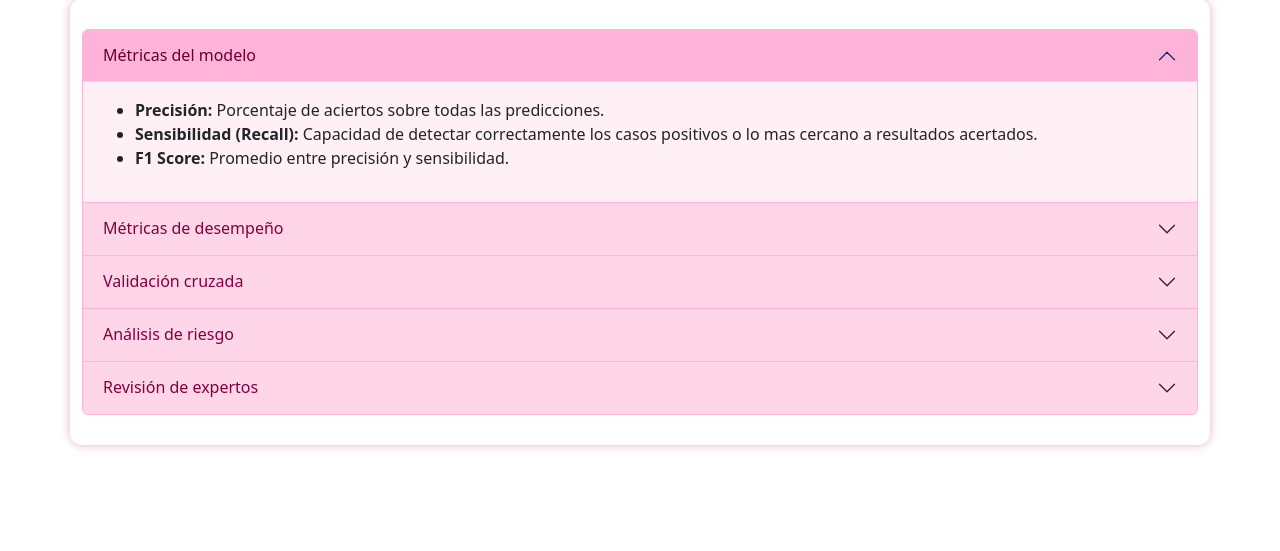
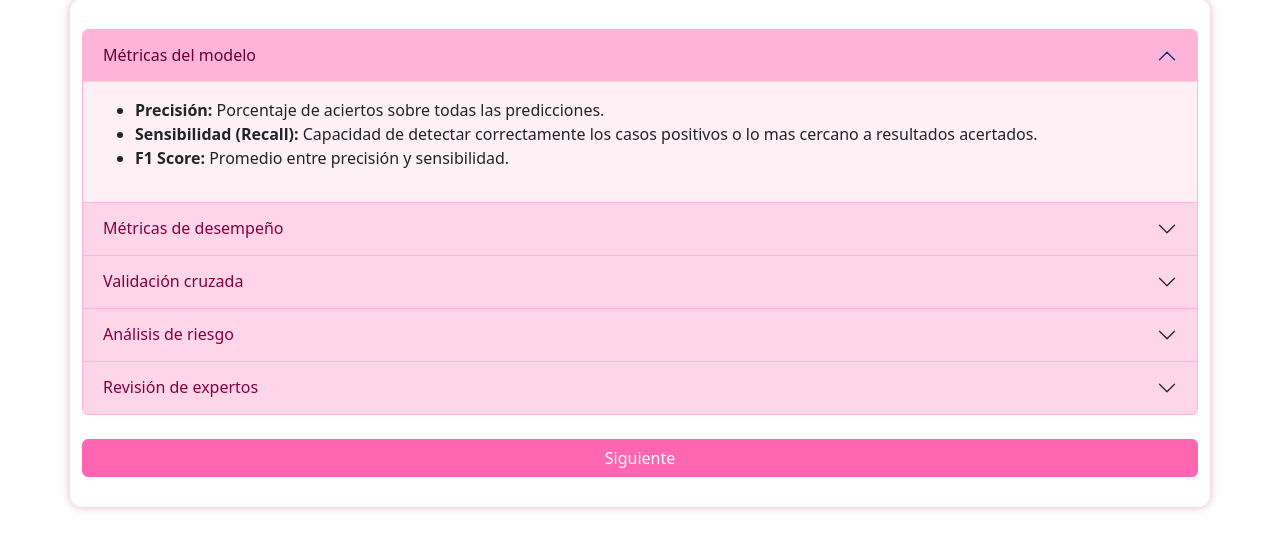
Before and after one commit to laurabauva/salud, a Flask app: template templates/estapa2.html in a window 1280 px wide. Shown: the part 201-752 px from the top of the page. Run offline with Flask 3, Linux system fonts and the light colour scheme; the template is opened without the code that fills it, so the values that code supplies are empty.

Commit message:
bootstrap
se crea boton de siguiente, y al hacer click que pase a la siguiente etapa. tambien llama a el java de bootstrap

```diff
--- a/templates/estapa2.html
+++ b/templates/estapa2.html
@@ -85,3 +85,12 @@
       </div>
 
     </div>
+
+    <div class="text-end mt-4">
+      <a href="etapa3.html"><button class="btn btn-primary">Siguiente</button></a>
+    </div>
+  </main>
+
+  <script src="https://cdn.jsdelivr.net/npm/bootstrap@5.3.3/dist/js/bootstrap.bundle.min.js"></script>
+</body>
+</html>
```
